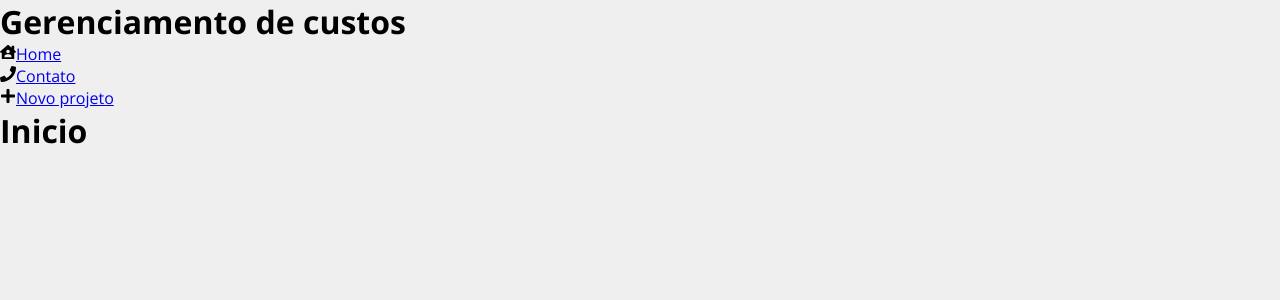
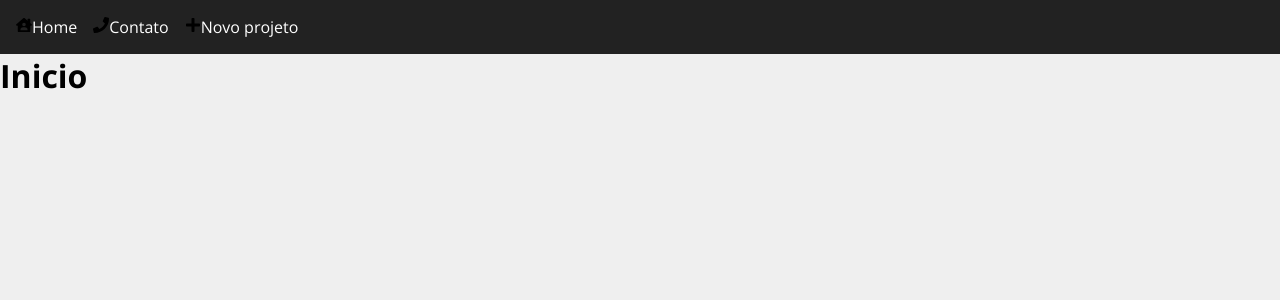
Before and after one commit to MateusBittenca/Gerenciamento-De-Custos, a React (Create React App) app: page / in a window 1280 px wide. Shown: the top 300 px of the page. Built offline with nearby package versions, Linux system fonts and the light colour scheme.

Commit message:
adcionando css na navbar

```diff
--- a/src/layout/Navbar.js
+++ b/src/layout/Navbar.js
@@ -1,24 +1,25 @@
 import { Outlet, Link } from "react-router-dom";
-import { FaBlog, FaHouseUser, FaPhone, FaPlus, FaUser } from 'react-icons/fa'
+import { FaHouseUser, FaPhone, FaPlus } from 'react-icons/fa'
 
 import styles from './Navbar.module.css'
+
 function Navbar() {
     return (
         <>
-            <h1>Gerenciamento de custos</h1>
-            <nav className= {styles.Navbar}>
-                <ul>
-                    <li>
+
+            <nav className={styles.Navbar}>
+                <ul className= {styles.list}>
+                    <li className= {styles.item}>
                         <FaHouseUser />
                         <Link to="/">Home</Link>
                     </li>
-                    <li>
+                    <li className= {styles.item}>
                         <FaPhone />
                         <Link to="/contato">Contato</Link>
                     </li>
-                    <li>
+                    <li className= {styles.item}>
                         <FaPlus />
-                        <Link to = "/projeto">Novo projeto</Link>
+                        <Link to="/projeto">Novo projeto</Link>
                     </li>
                 </ul>
             </nav>
--- a/src/layout/Navbar.module.css
+++ b/src/layout/Navbar.module.css
@@ -1,6 +1,24 @@
-.Navbar {
+.Navbar{
+  display: flex;
+  justify-content: space-between;
+  background-color: #222;
+  padding: 1em;
+}
+
+.list{
     display: flex;
-    justify-content: space-between;
-    margin:0 auto;
-    flex-wrap: wrap;
+    list-style: none;
+    align-items: center;
 }
+
+.item{
+    margin-right:  1em;
+}
+
+.item a {
+    color: #fff;
+    text-decoration: none;
+}
+.item a:hover {
+    color: #ffbb33;
+}
```
